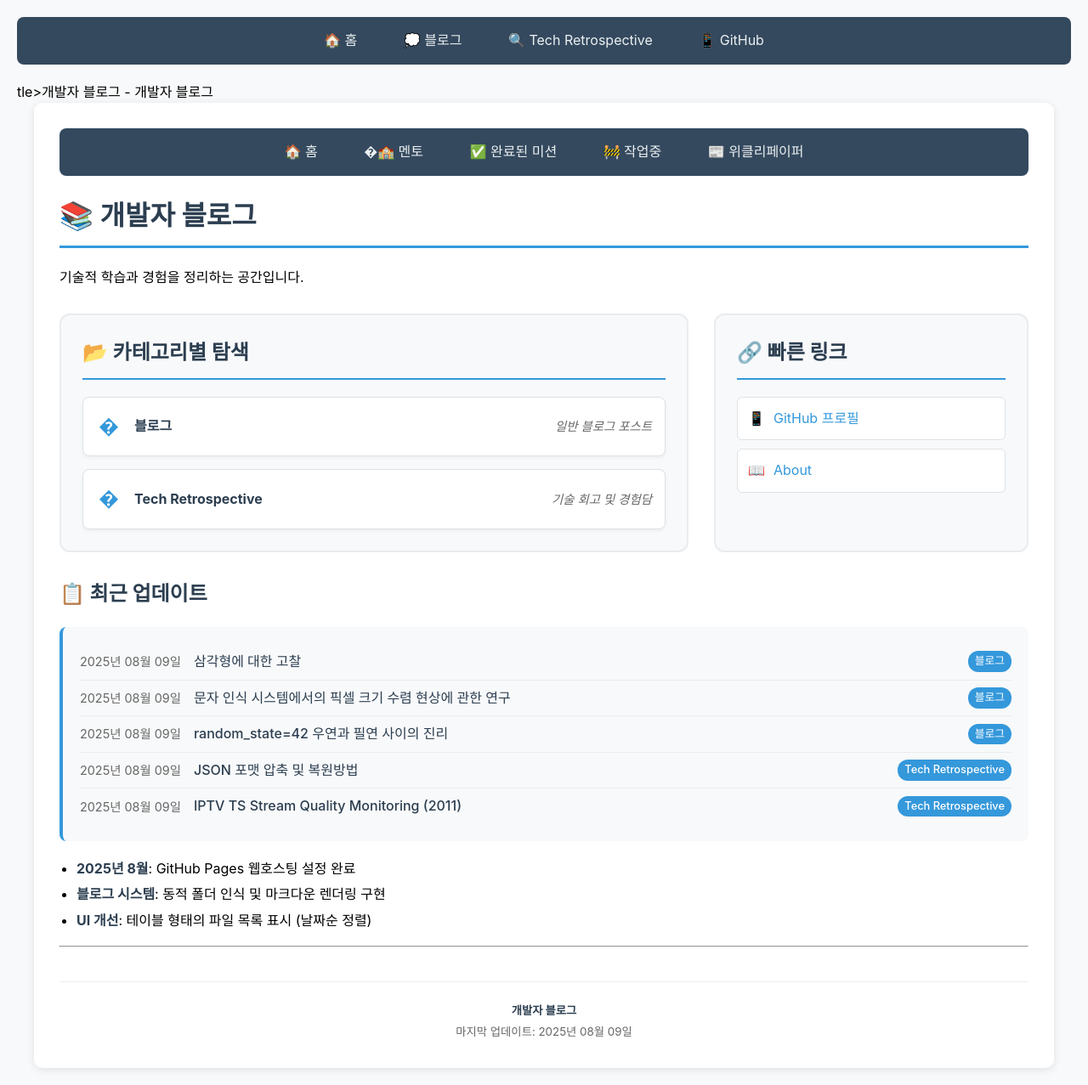
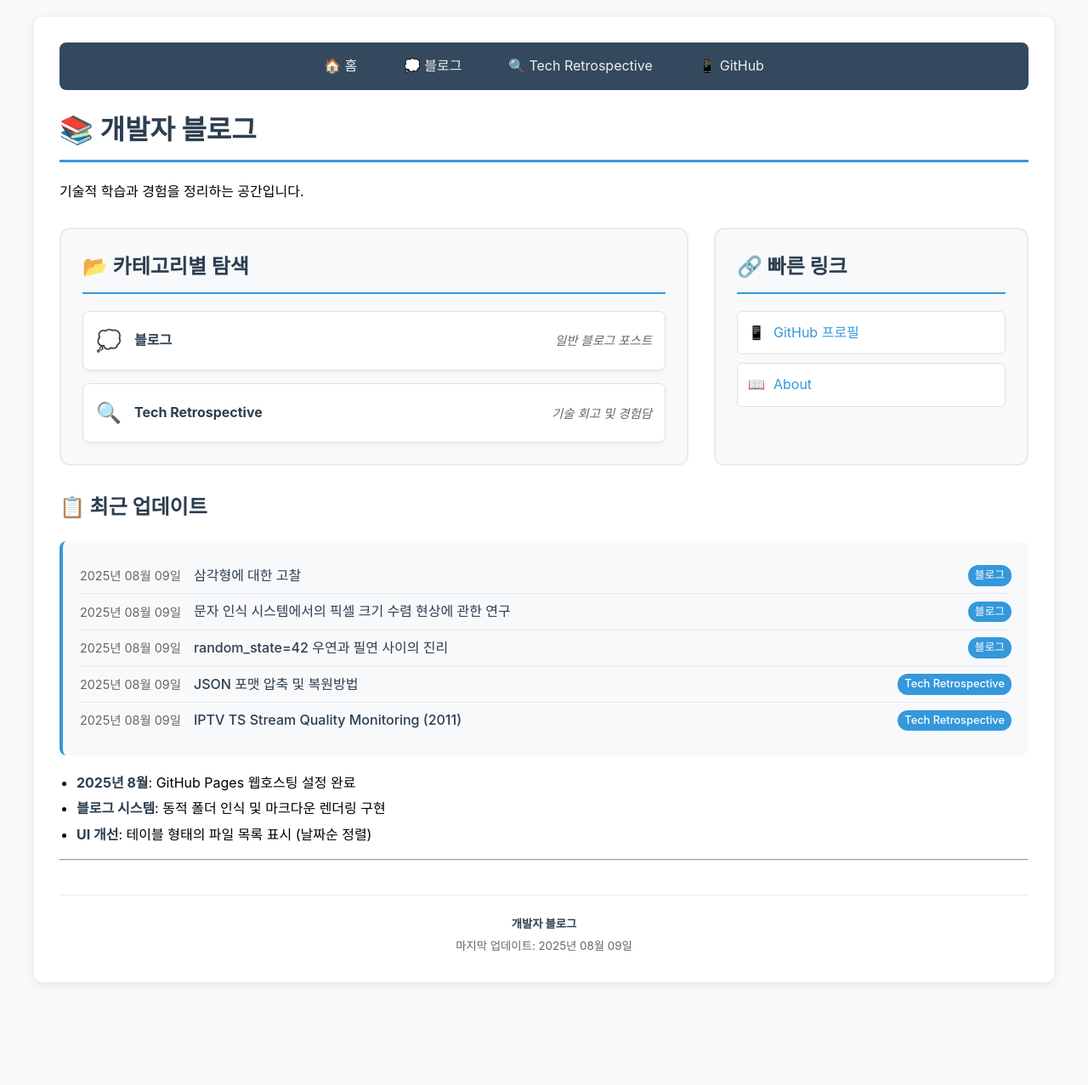
Before and after one commit to c0z0c/blog, a Jekyll site: the page built from index.md, in a window 1280 px wide. Shown: the whole page at 85% size. Built offline with Jekyll 4.4.1, drawn with Linux system fonts in a browser that asks for light colours; after the commit the page ends 1176 px from its top, so only the background shows below that.

Commit message:
Fix duplicate navigation and clean up layout structure

```diff
--- a/_layouts/default.html
+++ b/_layouts/default.html
@@ -3,12 +3,7 @@
 <head>
     <meta charset="UTF-8">
     <meta name="viewport" content="width=device-width, initial-scale=1.0">
-            <div class="nav-bar">
-                <a href="{{ site.baseurl }}/">🏠 홈</a>
-                <a href="{{ site.baseurl }}/블로그/">💭 블로그</a>
-                <a href="{{ site.baseurl }}/Tech%20Retrospective/">🔍 Tech Retrospective</a>
-                <a href="https://github.com/c0z0c" target="_blank">📱 GitHub</a>
-            </div>tle>{% if page.title %}{{ page.title }} - {% endif %}{{ site.title }}</title>
+    <title>{% if page.title %}{{ page.title }} - {% endif %}{{ site.title }}</title>
     <meta name="description" content="{% if page.description %}{{ page.description }}{% else %}{{ site.description }}{% endif %}">
 
     <!-- 캐시 방지 설정 -->
@@ -152,10 +147,9 @@
         <div class="container">
             <div class="nav-bar">
                 <a href="{{ site.baseurl }}/">🏠 홈</a>
-                <a href="{{ site.baseurl }}/멘토/">�‍🏫 멘토</a>
-                <a href="{{ site.baseurl }}/스프린트미션_완료/">✅ 완료된 미션</a>
-                <a href="{{ site.baseurl }}/스프린트미션_작업중/">🚧 작업중</a>
-                <a href="{{ site.baseurl }}/위클리페이퍼/">📰 위클리페이퍼</a>
+                <a href="{{ site.baseurl }}/블로그/">💭 블로그</a>
+                <a href="{{ site.baseurl }}/Tech%20Retrospective/">🔍 Tech Retrospective</a>
+                <a href="https://github.com/c0z0c" target="_blank">📱 GitHub</a>
             </div>
 
             {{ content }}
--- a/index.md
+++ b/index.md
@@ -15,24 +15,14 @@ pragma: no-cache
   <div class="section-card">
     <h2>📂 카테고리별 탐색</h2>
     <div class="folder-links">
-      {% assign folders = site.static_files | map: "path" | split: "/" | uniq %}
-      {% for folder in site.data.folders %}
-        <a href="{{ site.baseurl }}/{{ folder.path }}/" class="folder-link">
-          <span class="folder-icon">{{ folder.icon }}</span>
-          <span class="folder-name">{{ folder.name }}</span>
-          <span class="folder-desc">{{ folder.description }}</span>
-        </a>
-      {% endfor %}
-
-      <!-- 실제 폴더들 동적 표시 -->
       <a href="{{ site.baseurl }}/블로그/" class="folder-link">
-        <span class="folder-icon">�</span>
+        <span class="folder-icon">💭</span>
         <span class="folder-name">블로그</span>
         <span class="folder-desc">일반 블로그 포스트</span>
       </a>
 
-      <a href="{{ site.baseurl }}/tech-retrospective/" class="folder-link">
-        <span class="folder-icon">�</span>
+      <a href="{{ site.baseurl }}/Tech%20Retrospective/" class="folder-link">
+        <span class="folder-icon">🔍</span>
         <span class="folder-name">Tech Retrospective</span>
         <span class="folder-desc">기술 회고 및 경험담</span>
       </a>
```
